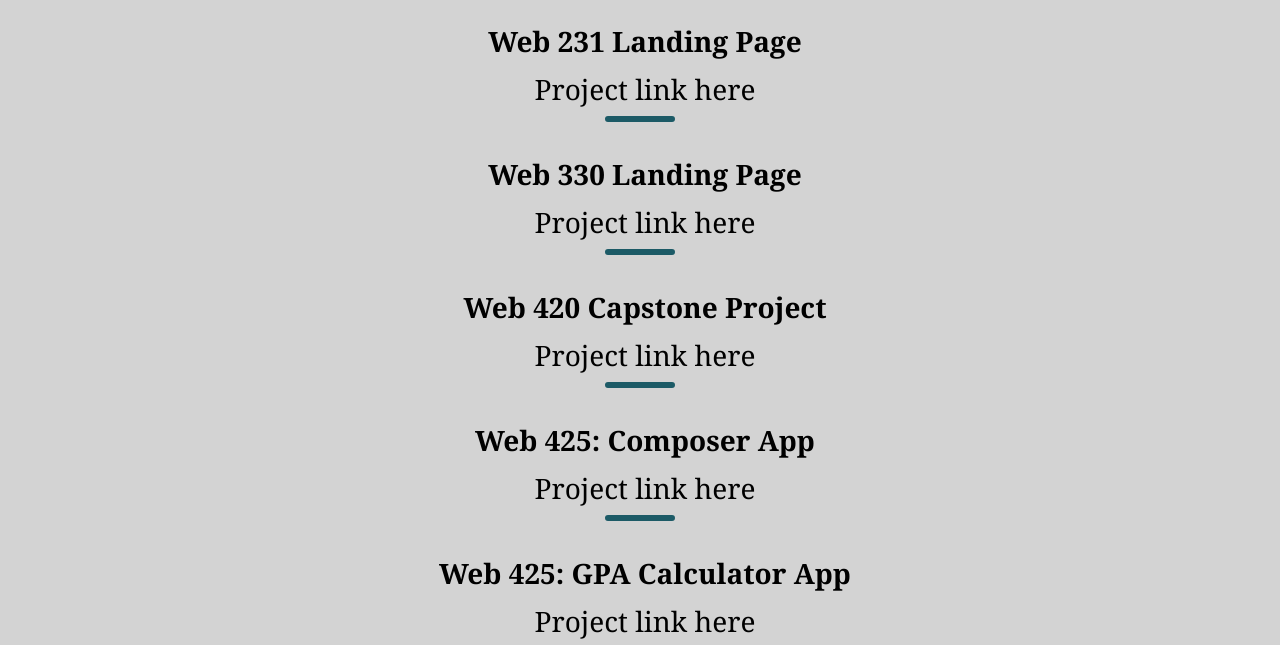
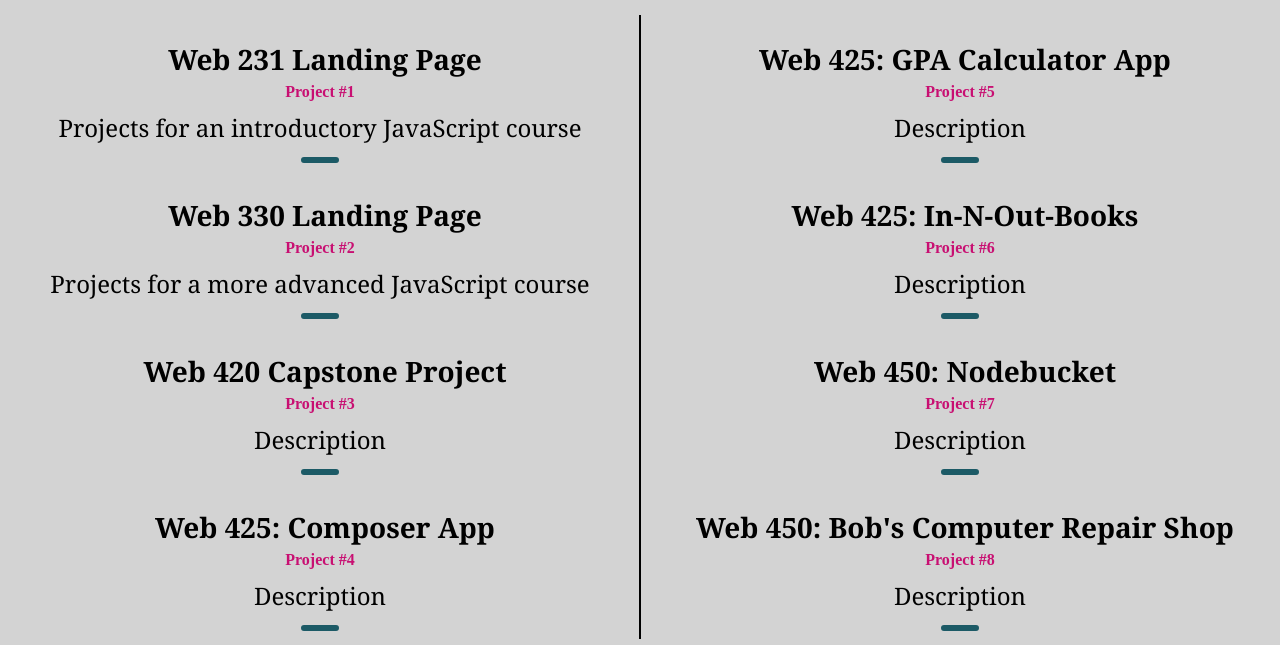
Before and after one commit to jdupuis825/Portfolio, a plain HTML site: page projects.html in a window 1280 px wide. Shown: the part 277-922 px from the top of the page. Drawn offline with Linux system fonts and the light colour scheme.

Commit message:
Update portfolio

```diff
--- a/projects.html
+++ b/projects.html
@@ -30,7 +30,8 @@
         <!--<div class="assign-container">-->
         <div class="assign-container">
             <h2 class="app-header">-School Projects-</h2>
-            <div class="assign-content">
+            <br>
+            <div class="projects">
                 <!--Card with title-->
                 <div class="card">
                     <!--<div class="card-title">School Projects</div>-->
@@ -39,7 +40,8 @@
                         <div class="card">
                             <div class="card-title"><h4>Web 231 Landing Page</h4></div>
                             <div class="card-content">
-                                <p>Project link here</p>
+                                <a href="https://jdupuis825.github.io/web-231/" target="_blank">Project #1</a>
+                                <p>Projects for an introductory JavaScript course</p>
                             </div>
                         </div>
                         <hr id="line">
@@ -47,7 +49,8 @@
                         <div class="card">
                             <div class="card-title"><h4>Web 330 Landing Page</h4></div>
                             <div class="card-content">
-                                <p>Project link here</p>
+                                <a href="#" target="_blank">Project #2</a>
+                                <p>Projects for a more advanced JavaScript course</p>
                             </div>
                         </div>
                         <hr id="line">
@@ -55,7 +58,8 @@
                         <div class="card">
                             <div class="card-title"><h4>Web 420 Capstone Project</h4></div>
                             <div class="card-content">
-                                <p>Project link here</p>
+                                <a href="#" target="_blank">Project #3</a>
+                                <p>Description</p>
                             </div>
                         </div>
                         <hr id="line">
@@ -63,7 +67,8 @@
                         <div class="card">
                             <div class="card-title"><h4>Web 425: Composer App</h4></div>
                             <div class="card-content">
-                                <p>Project link here</p>
+                                <a href="#" target="_blank">Project #4</a>
+                                <p>Description</p>
                             </div>
                         </div>
                         <hr id="line">
@@ -71,7 +76,8 @@
                         <div class="card">
                             <div class="card-title"><h4>Web 425: GPA Calculator App</h4></div>
                             <div class="card-content">
-                                <p>Project link here</p>
+                                <a href="#" target="_blank">Project #5</a>
+                                <p>Description</p>
                             </div>
                         </div>
                         <hr id="line">
@@ -79,15 +85,17 @@
                         <div class="card">
                             <div class="card-title"><h4>Web 425: In-N-Out-Books</h4></div>
                             <div class="card-content">
-                                <p>Project link here</p>
+                                <a href="#" target="_blank">Project #6</a>
+                                <p>Description</p>
                             </div>
                         </div>
                         <hr id="line">
 
                         <div class="card">
-                            <div class="card-title"><h4>Web 450: nodebucket</h4></div>
+                            <div class="card-title"><h4>Web 450: Nodebucket</h4></div>
                             <div class="card-content">
-                                <p>Project link here</p>
+                                <a href="#" target="_blank">Project #7</a>
+                                <p>Description</p>
                             </div>
                         </div>
                         <hr id="line">
@@ -95,7 +103,8 @@
                         <div class="card">
                             <div class="card-title"><h4>Web 450: Bob's Computer Repair Shop</h4></div>
                             <div class="card-content">
-                                <p>Project link here</p>
+                                <a href="#" target="_blank">Project #8</a>
+                                <p>Description</p>
                             </div>
                         </div>
                         <hr id="line">
--- a/site.css
+++ b/site.css
@@ -41,6 +41,12 @@ li {
   display: inline-block;
   padding: 25px;
 }
+
+/**
+li #bucket-list {
+  display: block;
+}
+*/
 
 #nav-list a:hover {
   color: #1c5a66;
@@ -118,11 +124,10 @@ a {
 p {
 	font-family: Cambria, "Hoefler Text", "Liberation Serif", Times, "Times New Roman", "serif";
 	color: black;
+  font-size: 1.5em;
   font-weight: lighter;
 	text-align: center;
-  font-size: 1.75em;
-  padding: 10px 10px 0 20px;
-  margin: 0 0 0 0;
+	padding: 5px 20px 5px 20px;
 }
 
 hr {
@@ -137,6 +142,16 @@ hr {
   width: 5%;
 }
 
+/**
+header {
+	text-align: center;
+	padding: 20px 10px;
+	background: lightgray;
+	background-repeat: no-repeat;
+	background-size: auto 100%;
+}
+*/
+
 .bucket-list {
   width: 55%;
   float: right;
@@ -144,7 +159,9 @@ hr {
   font-size: 1.55em;
   text-align: center;
   font-weight: 300;
+
   background: url("images/checklist2.avif");
+
   background-size: 700px 910px;
   border-style: solid;
   border-color: #C80F72;
@@ -214,8 +231,16 @@ hr {
   padding-bottom: 0;
 }
 
-.assign-container-resume {
+.projects {
+  column-count: 2;
+  column-gap: 0;
+  column-rule-style: solid;
+  column-rule-width: 2px;
   padding-bottom: 0;
+}
+
+.card-content {
+  text-align: center;
 }
 
 .grid-equal-columns {
```
Lines whose indentation alone changed are shown as unchanged.
